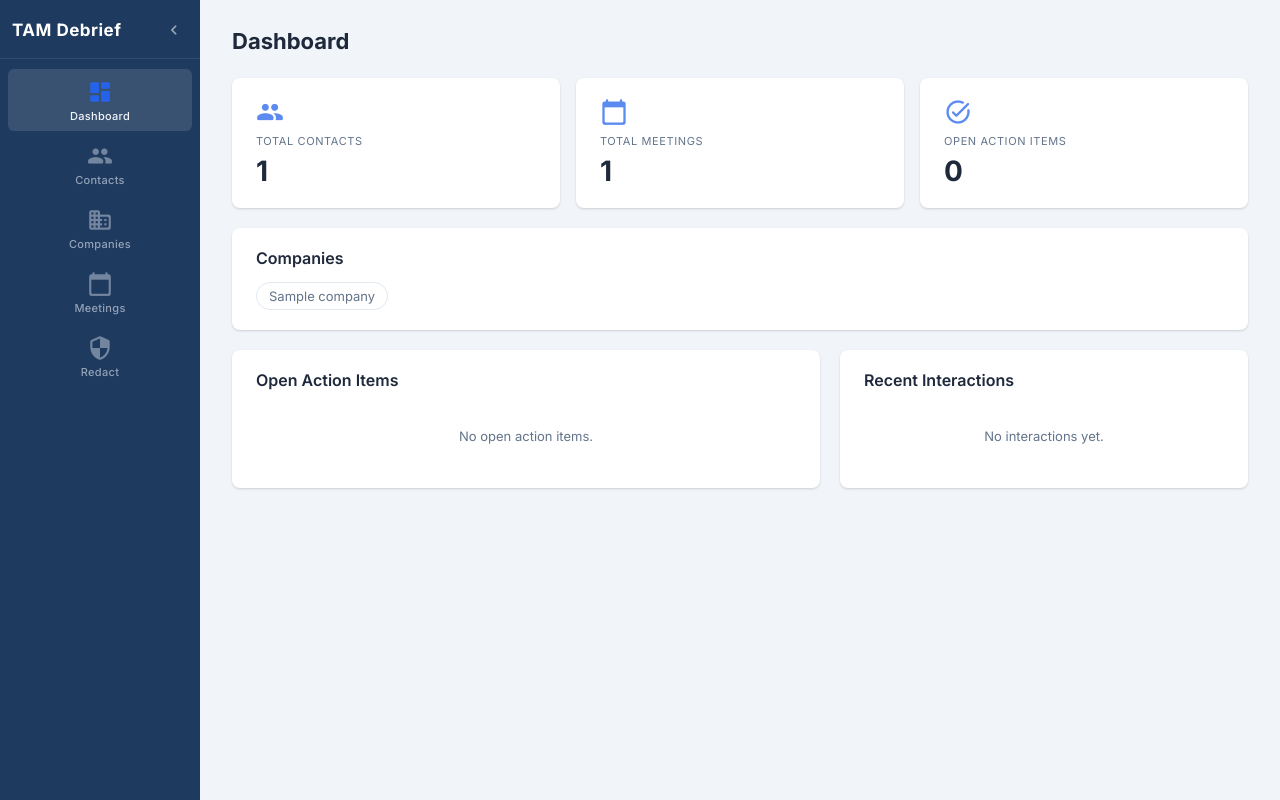
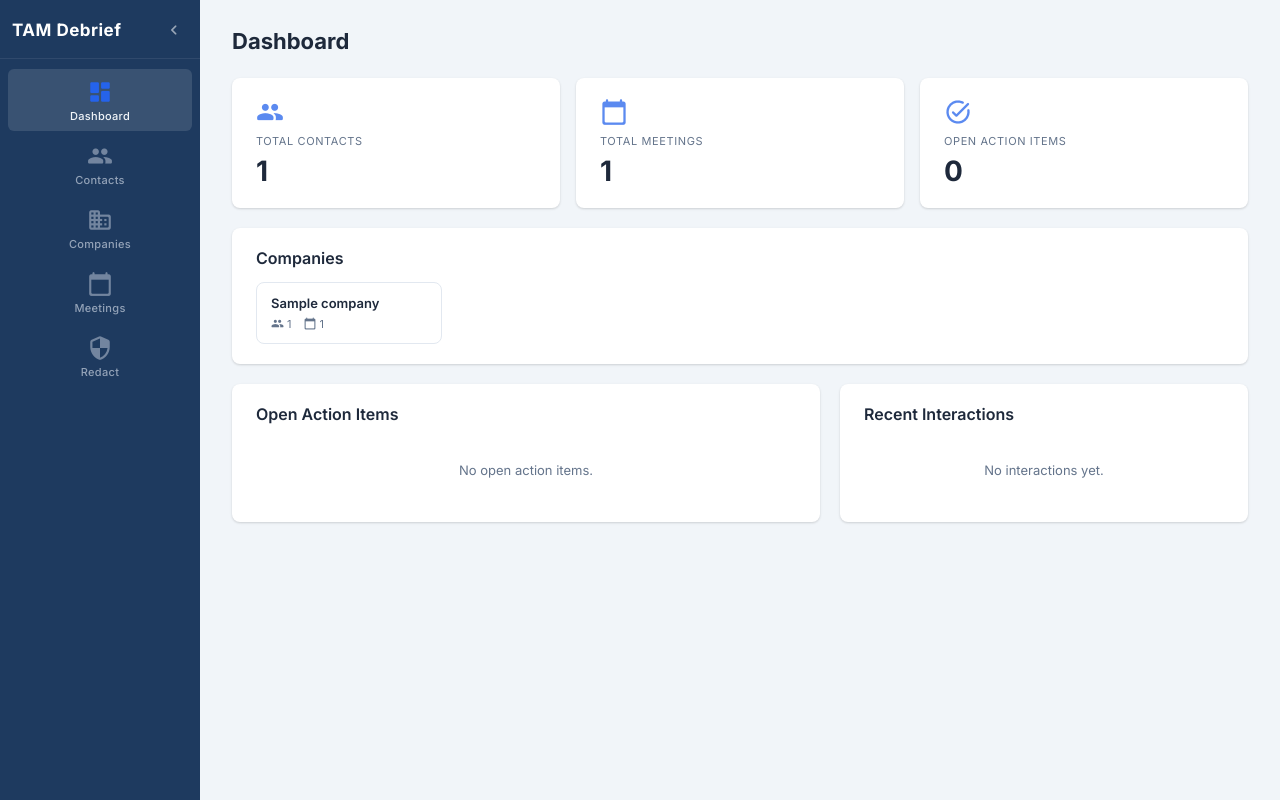
Before and after one commit to dougweaver75/tam-debrief, a Flask app: page /dashboard in a window 1280 px wide. Run offline with Flask 3, Linux system fonts and the light colour scheme; tables that the repository leaves empty hold one stand-in row (values such as "Sample post"); data that the repository does not hold is empty; some libraries are stand-ins or nearby versions.

Commit message:
feat: dashboard company cards with contact/meeting counts
Replaces the A-Z company chips with a responsive grid of cards showing
each company's contact and meeting counts. /api/dashboard now returns a
'companies' array with contact_count/meeting_count; the separate
/api/companies call from the dashboard is dropped.

Co-Authored-By: Claude Sonnet 5 <noreply@anthropic.com>

```diff
--- a/app.py
+++ b/app.py
@@ -546,12 +546,19 @@ def api_dashboard():
         'ORDER BY CASE WHEN a.due_date IS NULL THEN 1 ELSE 0 END ASC, a.due_date ASC '
         'LIMIT 20'
     )
+    companies = query(
+        'SELECT co.id, co.name, '
+        '(SELECT COUNT(*) FROM contacts WHERE company_id=co.id) AS contact_count, '
+        '(SELECT COUNT(*) FROM meetings  WHERE company_id=co.id) AS meeting_count '
+        'FROM companies co ORDER BY co.name COLLATE NOCASE ASC'
+    )
     return jsonify({
         'total_contacts':       total,
         'total_meetings':       meetings,
         'open_action_items':    open_ai,
         'recent_interactions':  as_list(recent),
         'action_items':         as_list(action_items),
+        'companies':            as_list(companies),
     })
 
 
--- a/static/app.js
+++ b/static/app.js
@@ -1273,11 +1273,8 @@ function initDashboard() {
 
 async function loadDashboard() {
   try {
-    const [data, companies] = await Promise.all([
-      API.get('/api/dashboard'),
-      API.get('/api/companies'),
-    ]);
-    renderDashboard(data, companies);
+    const data = await API.get('/api/dashboard');
+    renderDashboard(data);
   } catch (e) {
     document.getElementById('dashRoot').innerHTML = '<p class="empty-state">Error loading dashboard.</p>';
     const c = document.getElementById('dashCompanies');
@@ -1285,16 +1282,23 @@ async function loadDashboard() {
   }
 }
 
-function renderDashboard(data, companies) {
+function renderDashboard(data) {
   document.getElementById('statContacts').textContent    = data.total_contacts;
   document.getElementById('statMeetings').textContent    = data.total_meetings;
   document.getElementById('statActionItems').textContent = data.open_action_items;
 
   const coEl = document.getElementById('dashCompanies');
   if (coEl) {
+    const companies = data.companies || [];
     coEl.innerHTML = companies.length
-      ? companies.map(c =>
-          `<a href="/companies/${c.id}" class="company-chip">${esc(c.name)}</a>`
+      ? companies.map(c => `
+        <a href="/companies/${c.id}" class="company-card">
+          <div class="company-card-name">${esc(c.name)}</div>
+          <div class="company-card-stats">
+            <span>${icon('people', '13px')} ${c.contact_count}</span>
+            <span>${icon('calendar_today', '13px')} ${c.meeting_count}</span>
+          </div>
+        </a>`
         ).join('')
       : '<p class="empty-state">No companies yet.</p>';
   }
--- a/static/style.css
+++ b/static/style.css
@@ -621,16 +621,30 @@ textarea { resize: vertical; min-height: 72px; }
 .md-content pre code { background: none; padding: 0; }
 .md-content blockquote { border-left: 3px solid var(--border, #e2e8f0); margin: 0.5em 0; padding-left: 0.75em; color: var(--text-muted, #64748b); }
 
-/* ── Dashboard company chips ────────────────────────────────────────────── */
-#dashCompanies { display: flex; flex-wrap: wrap; gap: 8px; }
-.company-chip {
-  display: inline-block;
-  padding: 5px 12px;
+/* ── Dashboard company cards ────────────────────────────────────────────── */
+#dashCompanies {
+  display: grid;
+  grid-template-columns: repeat(auto-fill, minmax(160px, 1fr));
+  gap: 10px;
+}
+.company-card {
+  display: flex;
+  flex-direction: column;
+  gap: 6px;
+  padding: 12px 14px;
   border: 1px solid var(--border);
-  border-radius: 999px;
-  font-size: var(--fs-sm);
+  border-radius: var(--radius);
+  background: var(--card);
+  text-decoration: none;
+  color: var(--text);
+  transition: border-color .12s, box-shadow .12s;
+}
+.company-card:hover { border-color: var(--primary); box-shadow: var(--shadow); }
+.company-card-name { font-weight: 600; font-size: var(--fs-sm); }
+.company-card-stats {
+  display: flex;
+  gap: 12px;
   color: var(--text-muted);
-  text-decoration: none;
-  transition: background .12s, color .12s;
+  font-size: var(--fs-xs);
 }
-.company-chip:hover { background: var(--bg); color: var(--text); }
+.company-card-stats span { display: inline-flex; align-items: center; gap: 3px; }
```
Also changed, not shown: CLAUDE.md (+5 -1 lines), tests/test_api.py (+12 -0 lines).
